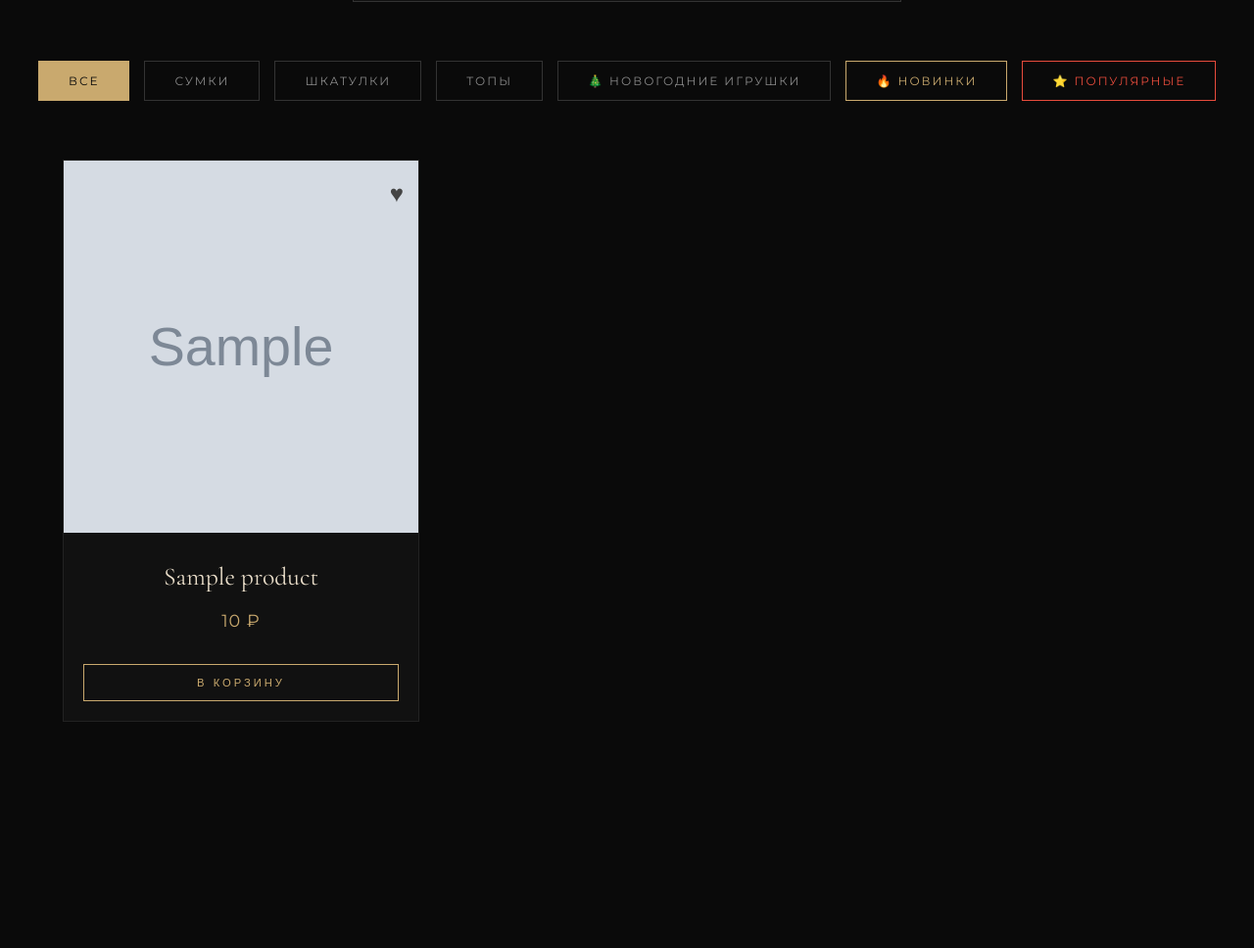
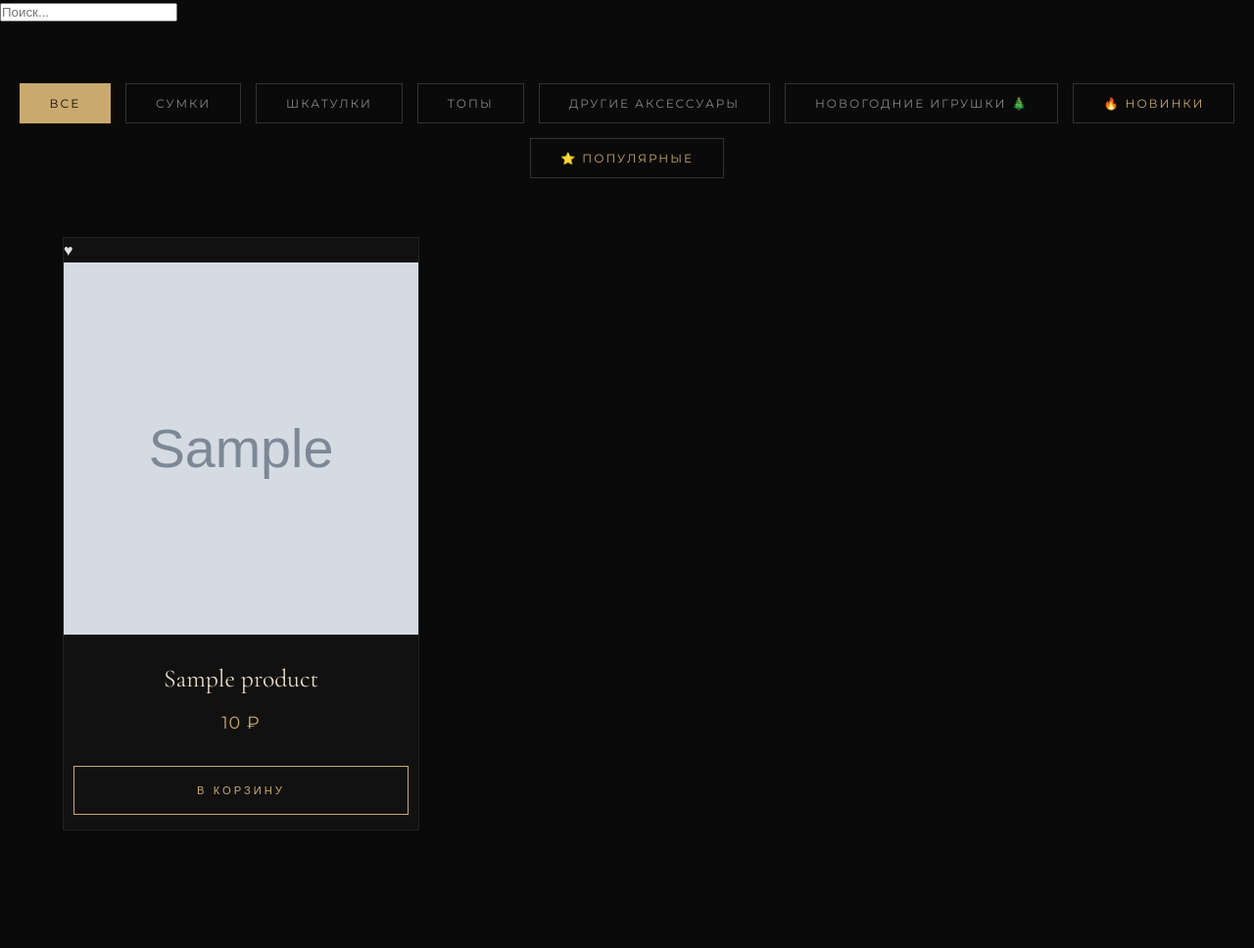
Before and after one commit to euphoric157/euphoric, a Flask app: page / in a window 1280 px wide. Shown: the part 469-1437 px from the top of the page at 98% size. Before the commit the page ends 1206 px from the top, so only its background shows below. Run offline with Flask 3, Linux system fonts and the light colour scheme; data comes from the database, SQL or seed files in the repository; tables that the repository leaves empty hold one stand-in row (values such as "Sample post"); grey boxes marked "Sample" are stand-in pictures.

Commit message:
Refactor index.html for improved structure and styles

```diff
--- a/templates/index.html
+++ b/templates/index.html
@@ -3,52 +3,61 @@
 <head>
 <meta charset="UTF-8">
 <meta name="viewport" content="width=device-width, initial-scale=1.0">
-<title>EUPHORIC — Эксклюзивные аксессуары</title>
+<title>EUPHORIC</title>
 <link rel="preconnect" href="https://fonts.googleapis.com">
 <link href="https://fonts.googleapis.com/css2?family=Cormorant+Garamond:ital,wght@0,400;0,600;1,400&family=Montserrat:wght@300;400;500&display=swap" rel="stylesheet">
 <link rel="stylesheet" href="/static/style.css">
 <style>
-    .search-bar { max-width: 600px; margin: 0 auto 30px; padding: 0 20px; }
-    .search-bar input { width: 100%; padding: 15px; background: #111; border: 1px solid #333; color: #fff; font-family: 'Montserrat', sans-serif; outline: none; }
-    .search-bar input:focus { border-color: #c9a96e; }
-    .fav-icon { position: absolute; top: 15px; right: 15px; font-size: 1.5rem; cursor: pointer; color: #444; transition: color 0.3s; z-index: 10; }
-    .fav-icon.active { color: #e74c3c; }
-    .card { position: relative; } /* Чтобы сердечко позиционировалось правильно */
+    :root { --bg: {{ site_settings.bg_color }}; --accent: {{ site_settings.accent_color }}; }
+    body { background-color: var(--bg) !important; }
+    .hero { background-image: url('/static/uploads/{{ site_settings.banner_image }}'); background-size: cover; background-position: center; padding: 120px 20px; position: relative; }
+    .hero::before { content: ''; position: absolute; top:0; left:0; width:100%; height:100%; background: rgba(10,10,10,0.6); }
+    .hero h2, .hero p { position: relative; z-index: 2; }
+
+    /* Стили для мобильной версии: 2 товара в ряд */
+    @media (max-width: 768px) {
+        .products { grid-template-columns: repeat(2, 1fr) !important; gap: 10px !important; padding: 0 10px 40px !important; }
+        .card .img { height: 180px !important; }
+        .card h3 { font-size: 1rem !important; padding: 10px 5px 0 !important; }
+        .card .price { font-size: 1rem !important; padding: 0 5px 10px !important; }
+        .card .buy { font-size: 0.6rem !important; padding: 8px !important; }
+        .hero { padding: 80px 15px !important; }
+        .hero h2 { font-size: 2rem !important; }
+        .filters button { font-size: 0.7rem !important; padding: 8px 12px !important; }
+        nav a { font-size: 0.7rem !important; margin: 5px !important; }
+        header { flex-direction: column; padding: 15px !important; }
+    }
 </style>
 </head>
 <body>
 
 <header>
-    <h1>EUPHORIC</h1>
+    <h1 style="color: var(--accent);">EUPHORIC</h1>
     <nav>
         <a href="/">Каталог</a>
         <a href="#" onclick="showFavorites()" style="color:#e74c3c;">Избранное (♥)</a>
         <a href="/reviews">Отзывы</a>
         <a href="/workshops">Мастер-классы</a>
-        <a href="#" onclick="openCart()" style="color: #c9a96e;">Корзина (<span id="cart-count">0</span>)</a>
+        <a href="#" onclick="openCart()" style="color: var(--accent);">Корзина (<span id="cart-count">0</span>)</a>
     </nav>
 </header>
 
-<section class="hero" style="{% if bg %}background-image: url('/static/uploads/{{ bg }}'); background-size: cover; background-position: center;{% endif %} padding: 150px 20px; position: relative;">
-    {% if bg %}<div style="position: absolute; top:0; left:0; width:100%; height:100%; background: rgba(10,10,10,0.6);"></div>{% endif %}
-    <div style="position: relative; z-index: 2;">
-        <h2>{{ title }}</h2>
-        <p>{{ desc }}</p>
-    </div>
+<section class="hero">
+    <h2>{{ site_settings.site_title }}</h2>
+    <p>Сумки · Шкатулки · Топы · Игрушки 🎄</p>
 </section>
 
-<div class="search-bar">
-    <input type="text" id="search-input" placeholder="Поиск товара по названию..." onkeyup="searchProducts()">
-</div>
+<div class="search-bar"><input type="text" id="search-input" placeholder="Поиск..." onkeyup="searchProducts()"></div>
 
 <section class="filters">
   <button onclick="filter('all', event)" class="active">Все</button>
   <button onclick="filter('bags', event)">Сумки</button>
   <button onclick="filter('boxes', event)">Шкатулки</button>
   <button onclick="filter('tops', event)">Топы</button>
-  <button onclick="filter('toys', event)">🎄 Новогодние игрушки</button>
-  <button onclick="filter('new', event)" style="border-color: #c9a96e; color: #c9a96e;">🔥 Новинки</button>
-  <button onclick="filter('popular', event)" style="border-color: #e74c3c; color: #e74c3c;">⭐ Популярные</button>
+  <button onclick="filter('accessories', event)">Другие аксессуары</button>
+  <button onclick="filter('toys', event)">Новогодние игрушки 🎄</button>
+  <button onclick="filter('new', event)" style="color:var(--accent);">🔥 Новинки</button>
+  <button onclick="filter('popular', event)" style="color:var(--accent);">⭐ Популярные</button>
 </section>
 
 <section class="products" id="products-grid">
@@ -56,143 +65,29 @@
   <div class="card" data-cat="{{ p['category'] }}" data-title="{{ p['title']|lower }}" data-id="{{ p['id'] }}" data-sales="{{ p['sales'] }}">
     <span class="fav-icon" onclick="toggleFav(event, {{ p['id'] }})">♥</span>
     <a href="/product/{{ p['id'] }}" style="text-decoration:none; color:inherit;">
-      <div class="img">
-        {% if p['image'] %}<img src="/static/uploads/{{ p['image'] }}" alt="{{ p['title'] }}">{% else %}<span style="color: #c9a96e;">✦</span>{% endif %}
-      </div>
+      <div class="img">{% if p['image'] %}<img src="/static/uploads/{{ p['image'] }}" alt="{{ p['title'] }}">{% else %}<span style="color: var(--accent);">✦</span>{% endif %}</div>
       <h3>{{ p['title'] }}</h3>
       <div class="price">{{ p['price'] }} ₽</div>
     </a>
-    <div style="padding: 0 20px 20px; text-align: center;">
-        <button class="buy" style="width: 100%; padding: 12px; font-size: 0.7rem;" onclick="addToCart({{ p['id'] }}, '{{ p['title'] }}', {{ p['price'] }})">В корзину</button>
+    <div style="padding: 0 10px 15px; text-align: center;">
+        <button class="buy" style="width: 100%; font-size: 0.7rem;" onclick="addToCart({{ p['id'] }}, '{{ p['title'] }}', {{ p['price'] }})">В корзину</button>
     </div>
   </div>
 {% endfor %}
 </section>
 
-<!-- Модалка корзины -->
+<!-- Модалка корзины (оставь как было) -->
 <div id="cart-modal" style="display:none; position:fixed; top:0; left:0; width:100%; height:100%; background:rgba(0,0,0,0.85); z-index:1000; justify-content:center; align-items:center;">
-    <div style="background:#111; border: 1px solid #c9a96e; padding: 40px; max-width: 500px; width: 90%; position: relative;">
-        <span onclick="closeCart()" style="position:absolute; top:15px; right:20px; color:#c9a96e; font-size:24px; cursor:pointer;">×</span>
-        <h2 style="font-family:'Cormorant Garamond', serif; color:#e8dcc8; margin-bottom:20px; font-size:2rem;">Ваша корзина</h2>
+    <div style="background:#111; border: 1px solid var(--accent); padding: 30px; max-width: 500px; width: 90%; position: relative;">
+        <span onclick="closeCart()" style="position:absolute; top:15px; right:20px; color:var(--accent); font-size:24px; cursor:pointer;">×</span>
+        <h2 style="color:#e8dcc8; margin-bottom:20px;">Ваша корзина</h2>
         <div id="cart-items" style="margin-bottom: 30px; color: #ccc; max-height: 300px; overflow-y: auto;"></div>
-        <button class="buy" style="width:100%;" onclick="checkout()">Оформить заказ в Telegram</button>
+        <button class="buy" style="width:100%;" onclick="checkout()">Оформить заказ</button>
     </div>
 </div>
+
 <script>
-// 1. ПОИСК
-function searchProducts() {
-    let query = document.getElementById('search-input').value.toLowerCase();
-    let cards = document.querySelectorAll('.card');
-    cards.forEach(c => {
-        let title = c.getAttribute('data-title');
-        c.style.display = title.includes(query) ? '' : 'none';
-    });
-}
-
-// 2. ФИЛЬТРЫ (КАТЕГОРИИ И СОРТИРОВКА)
-function filter(cat, e){
-  document.querySelectorAll('.filters button').forEach(b=>b.classList.remove('active'));
-  e.target.classList.add('active');
-
-  let container = document.getElementById('products-grid');
-  let cards = Array.from(container.querySelectorAll('.card'));
-
-  // Если нажали Новинки или Популярные — сортируем
-  if(cat === 'new') {
-      cards.sort((a, b) => b.getAttribute('data-id') - a.getAttribute('data-id'));
-  } else if(cat === 'popular') {
-      cards.sort((a, b) => b.getAttribute('data-sales') - a.getAttribute('data-sales'));
-  }
-
-  // Показываем/скрываем карточки
-  cards.forEach(c => {
-      if (cat === 'all' || cat === 'new' || cat === 'popular') {
-          c.style.display = '';
-      } else {
-          c.style.display = (c.dataset.cat === cat) ? '' : 'none';
-      }
-      container.appendChild(c); // Переставляем карточки (для сортировки)
-  });
-}
-
-// 3. ИЗБРАННОЕ
-function updateFavIcons() {
-    let favs = JSON.parse(localStorage.getItem('euphoric_favs')) || [];
-    document.querySelectorAll('.fav-icon').forEach(icon => {
-        // Достаем ID из атрибута onclick
-        let match = icon.getAttribute('onclick').match(/\d+/);
-        if (match) {
-            let id = parseInt(match[0]);
-            if (favs.includes(id)) icon.classList.add('active');
-            else icon.classList.remove('active');
-        }
-    });
-}
-updateFavIcons();
-
-function toggleFav(event, id) {
-    event.preventDefault();
-    let favs = JSON.parse(localStorage.getItem('euphoric_favs')) || [];
-    if (favs.includes(id)) { favs = favs.filter(f => f !== id); }
-    else { favs.push(id); }
-    localStorage.setItem('euphoric_favs', JSON.stringify(favs));
-    updateFavIcons();
-}
-
-function showFavorites() {
-    let favs = JSON.parse(localStorage.getItem('euphoric_favs')) || [];
-    document.querySelectorAll('.filters button').forEach(b=>b.classList.remove('active'));
-    document.querySelectorAll('.card').forEach(c => {
-        let id = parseInt(c.getAttribute('data-id'));
-        c.style.display = favs.includes(id) ? '' : 'none';
-    });
-}
-
-// 4. КОРЗИНА
-function updateCartCount() {
-    let cart = JSON.parse(localStorage.getItem('euphoric_cart')) || [];
-    let el = document.getElementById('cart-count');
-    if(el) el.innerText = cart.length;
-}
-updateCartCount();
-
-function addToCart(id, title, price) {
-    let cart = JSON.parse(localStorage.getItem('euphoric_cart')) || [];
-    if (!cart.find(item => item.id === id)) {
-        cart.push({ id: id, title: title, price: price });
-        localStorage.setItem('euphoric_cart', JSON.stringify(cart));
-        updateCartCount();
-        alert('Товар добавлен в корзину!');
-    } else { alert('Этот товар уже в корзине'); }
-}
-
-function openCart() {
-    let cart = JSON.parse(localStorage.getItem('euphoric_cart')) || [];
-    let container = document.getElementById('cart-items');
-    container.innerHTML = '';
-    if (cart.length === 0) container.innerHTML = '<p style="color:#888;">Ваша корзина пуста.</p>';
-    else {
-        cart.forEach(item => {
-            container.innerHTML += `<div style="display:flex; justify-content:space-between; margin-bottom:15px; border-bottom:1px solid #333; padding-bottom:10px;"><span>${item.title}</span><span style="color:#c9a96e;">${item.price} ₽</span></div>`;
-        });
-    }
-    document.getElementById('cart-modal').style.display = 'flex';
-}
-
-function closeCart() { document.getElementById('cart-modal').style.display = 'none'; }
-
-function checkout() {
-    let cart = JSON.parse(localStorage.getItem('euphoric_cart')) || [];
-    if (cart.length === 0) { alert('Корзина пуста!'); return; }
-
-    let items = cart.map(item => `${item.id}_${encodeURIComponent(item.title)}_${item.price}`).join(',');
-
-    localStorage.removeItem('euphoric_cart');
-    window.open('https://t.me/{{ bot }}?start=buy_cart_' + items, '_blank');
-    closeCart();
-    updateCartCount();
-}
+// ВСТАВЬ СЮДА СКРИПТЫ (поиск, фильтры, корзина) ИЗ ПРЕДЫДУЩЕГО СООБЩЕНИЯ
 </script>
-
 </body>
 </html>
```
